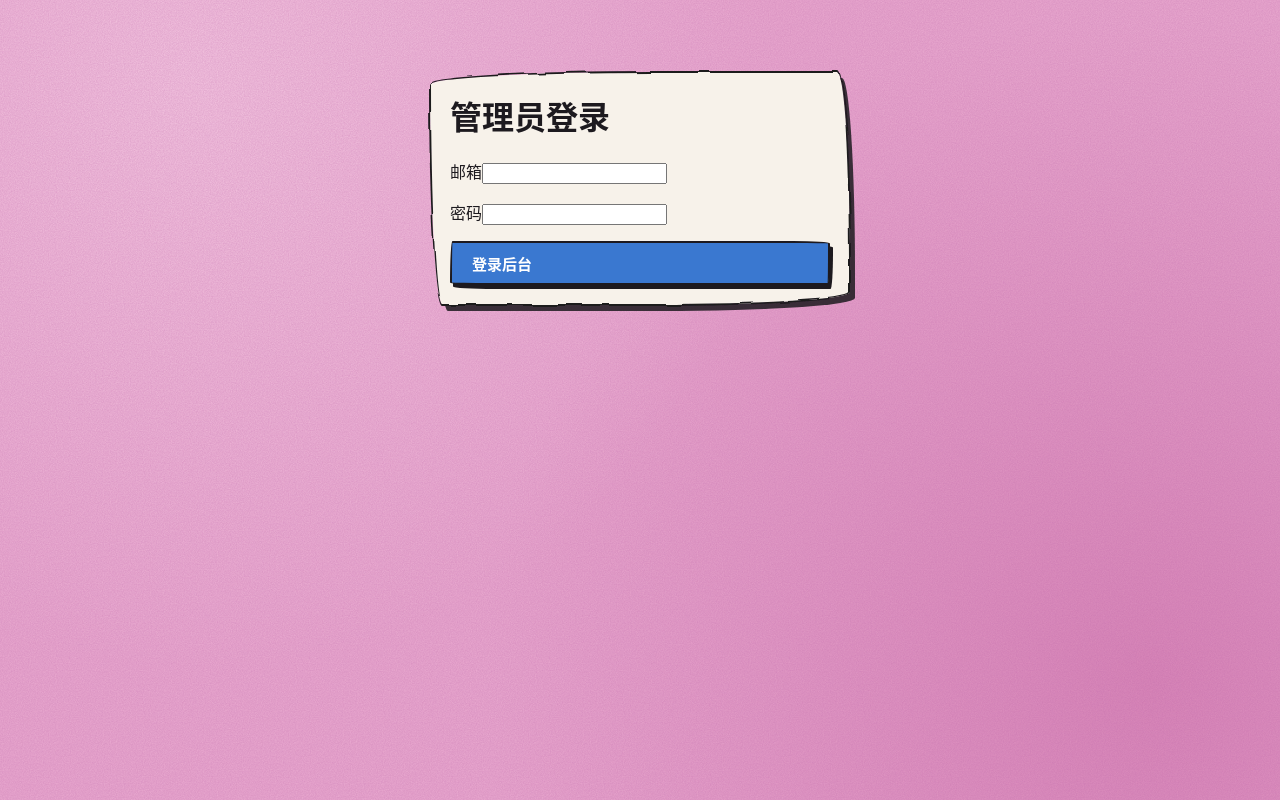
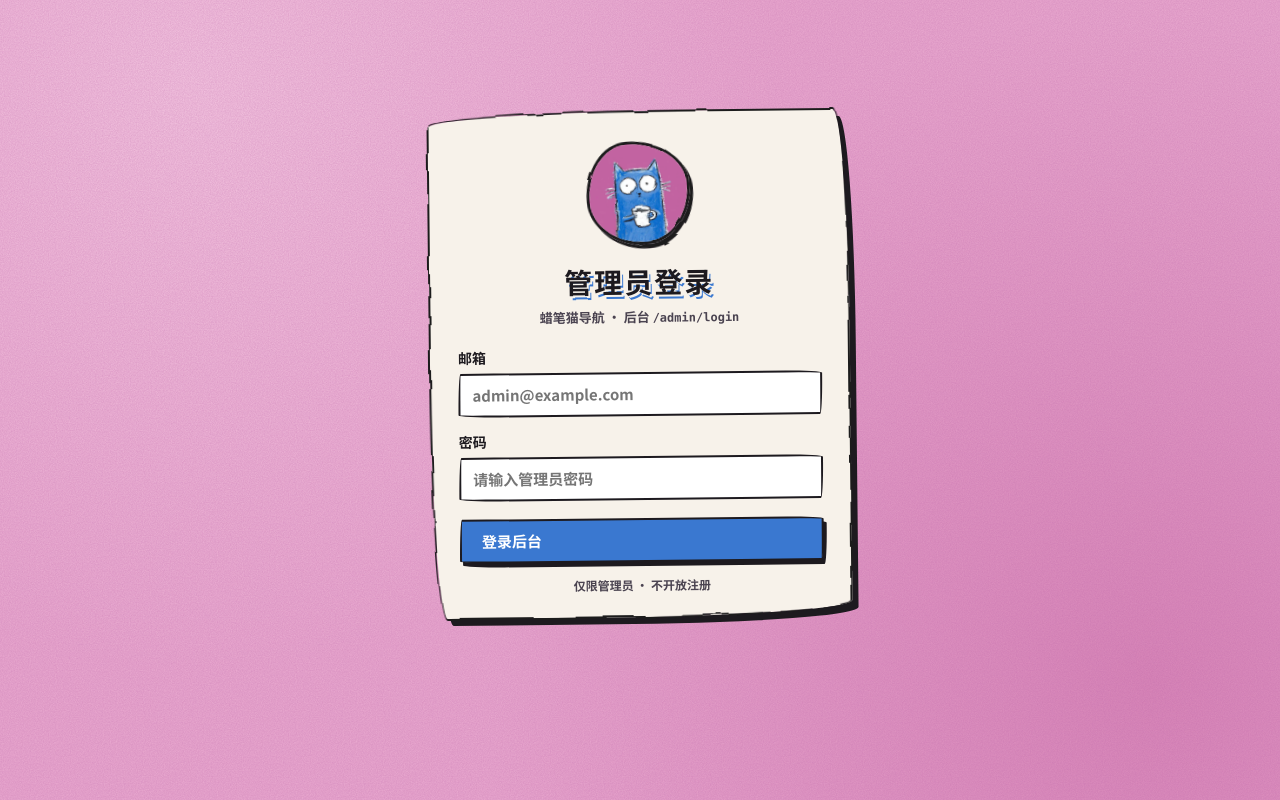
Before and after one commit to yiiiu/CrayonCatNav, a Next.js app in the folder web/: page /admin/login in a window 1280 px wide. Built offline with nearby package versions, Linux system fonts and the light colour scheme; no server answers.

Commit message:
style: 高保真重构管理员登录页，对齐原型手绘设计与校验提示

```diff
--- a/web/app/admin/login/LoginForm.tsx
+++ b/web/app/admin/login/LoginForm.tsx
@@ -3,21 +3,39 @@
 import { useActionState } from "react";
 import { Button } from "@/components/ui";
 import { loginAction, type LoginState } from "./actions";
+import styles from "./login.module.css";
 
 export function LoginForm() {
   const [state, action, pending] = useActionState<LoginState, FormData>(loginAction, {});
   return (
-    <form action={action} style={{ display: "grid", gap: "var(--sp-4)" }}>
-      <label>
-        邮箱
-        <input name="email" type="email" autoComplete="username" required />
+    <form action={action} className={styles.form}>
+      {state.error ? (
+        <div className={styles.alert} role="alert">
+          <span>⚠️</span>
+          <span>{state.error}</span>
+        </div>
+      ) : null}
+      <label className={`${styles.field} ${state.error ? styles.fieldBad : ""}`}>
+        <span>邮箱</span>
+        <input
+          name="email"
+          type="email"
+          autoComplete="username"
+          placeholder="admin@example.com"
+          required
+        />
       </label>
-      <label>
-        密码
-        <input name="password" type="password" autoComplete="current-password" required />
+      <label className={`${styles.field} ${state.error ? styles.fieldBad : ""}`}>
+        <span>密码</span>
+        <input
+          name="password"
+          type="password"
+          autoComplete="current-password"
+          placeholder="请输入管理员密码"
+          required
+        />
       </label>
-      {state.error ? <p role="alert" style={{ color: "var(--err)", margin: 0 }}>{state.error}</p> : null}
-      <Button type="submit" variant="primary" disabled={pending}>
+      <Button type="submit" variant="primary" disabled={pending} className={styles.submitBtn}>
         {pending ? "登录中…" : "登录后台"}
       </Button>
     </form>
--- a/web/app/admin/login/actions.ts
+++ b/web/app/admin/login/actions.ts
@@ -6,10 +6,20 @@ import { signIn } from "@/lib/auth/auth";
 export type LoginState = { error?: string };
 
 export async function loginAction(_prev: LoginState, formData: FormData): Promise<LoginState> {
+  const email = formData.get("email");
+  const password = formData.get("password");
+
+  if (!email || typeof email !== "string" || !email.includes("@")) {
+    return { error: "请输入有效的管理员邮箱（例如 admin@example.com）" };
+  }
+  if (!password || typeof password !== "string" || password.length === 0) {
+    return { error: "请输入管理员密码" };
+  }
+
   try {
     await signIn("credentials", {
-      email: formData.get("email"),
-      password: formData.get("password"),
+      email: email.trim().toLowerCase(),
+      password,
       redirectTo: "/admin/resources",
     });
     return {};
--- /dev/null
+++ b/web/app/admin/login/login.module.css
@@ -0,0 +1,114 @@
+.center {
+  min-height: calc(100vh - 120px);
+  display: grid;
+  place-items: center;
+  padding: var(--sp-6) 0;
+}
+
+.loginCard {
+  width: min(420px, 100%);
+  padding: 30px 28px 24px !important;
+  box-shadow: 6px 7px 0 var(--ink) !important;
+  transform: rotate(-0.6deg);
+  text-align: center;
+}
+
+.bigLogo {
+  width: 104px;
+  height: 104px;
+  margin: 0 auto;
+  border-radius: 42% 58% 46% 54% / 55% 45% 55% 45%;
+  border: 3px solid var(--ink);
+  object-fit: cover;
+  filter: url(#wobble-s);
+  transform: rotate(-4deg);
+  box-shadow: 3px 4px 0 var(--ink);
+  display: block;
+}
+
+.h1 {
+  margin: 16px 0 0;
+  font-size: 28px;
+  font-weight: 900;
+  letter-spacing: 2px;
+  color: var(--ink);
+  text-shadow: 2px 2px 0 var(--paper), 3px 4px 0 var(--blue);
+}
+
+.note {
+  margin: 6px 0 0;
+  font-size: 13px;
+  line-height: 1.6;
+  color: var(--ink-2);
+  font-weight: 600;
+}
+
+.slug {
+  font: 600 12px var(--font-mono);
+  color: var(--ink-2);
+}
+
+.form {
+  text-align: left;
+  margin-top: 18px;
+  display: grid;
+  gap: 14px;
+}
+
+.alert {
+  display: flex;
+  gap: 8px;
+  align-items: center;
+  margin: 0;
+  padding: 10px 14px;
+  font-size: 14px;
+  font-weight: 800;
+  color: var(--err);
+  background: color-mix(in srgb, var(--err) 10%, var(--paper));
+  border: 2px solid var(--err);
+  border-radius: var(--wob2);
+}
+
+.field {
+  display: grid;
+  gap: 6px;
+  font-size: 14px;
+  font-weight: 700;
+  color: var(--ink);
+}
+
+.field input {
+  font: 600 15px var(--font);
+  color: var(--ink);
+  background: #fff;
+  border: 2.5px solid var(--ink);
+  border-radius: var(--wob2);
+  padding: 9px 12px;
+  min-height: 44px;
+  outline: none;
+  width: 100%;
+  box-sizing: border-box;
+  transition: box-shadow 0.15s;
+}
+
+.field input:focus-visible {
+  box-shadow: 0 0 0 3px var(--blue);
+}
+
+.fieldBad input {
+  border-color: var(--err);
+  box-shadow: 0 0 0 2px color-mix(in srgb, var(--err) 25%, transparent);
+}
+
+.submitBtn {
+  width: 100%;
+  margin-top: 4px;
+}
+
+.small {
+  margin: 14px 0 0;
+  font-size: 12px;
+  font-weight: 700;
+  color: var(--ink-2);
+  text-align: center;
+}
--- a/web/app/admin/login/page.tsx
+++ b/web/app/admin/login/page.tsx
@@ -1,17 +1,33 @@
 import type { Metadata } from "next";
+import Image from "next/image";
 import { Container } from "@/components/layout/Container";
 import { Card } from "@/components/ui";
 import { LoginForm } from "./LoginForm";
+import styles from "./login.module.css";
 
 export const metadata: Metadata = { title: "管理员登录", robots: { index: false } };
 
 export default function AdminLoginPage() {
   return (
     <Container>
-      <Card style={{ maxWidth: 420, margin: "var(--sp-12) auto" }}>
-        <h1 style={{ marginTop: 0 }}>管理员登录</h1>
-        <LoginForm />
-      </Card>
+      <div className={styles.center}>
+        <Card className={styles.loginCard} aria-label="管理员登录">
+          <Image
+            className={styles.bigLogo}
+            src="/cat-logo.png"
+            alt="蜡笔猫标志：拿着咖啡杯的蓝色小猫"
+            width={104}
+            height={104}
+            priority
+          />
+          <h1 className={styles.h1}>管理员登录</h1>
+          <p className={styles.note}>
+            蜡笔猫导航 · 后台 <span className={styles.slug}>/admin/login</span>
+          </p>
+          <LoginForm />
+          <p className={styles.small}>仅限管理员 · 不开放注册</p>
+        </Card>
+      </div>
     </Container>
   );
 }
```
